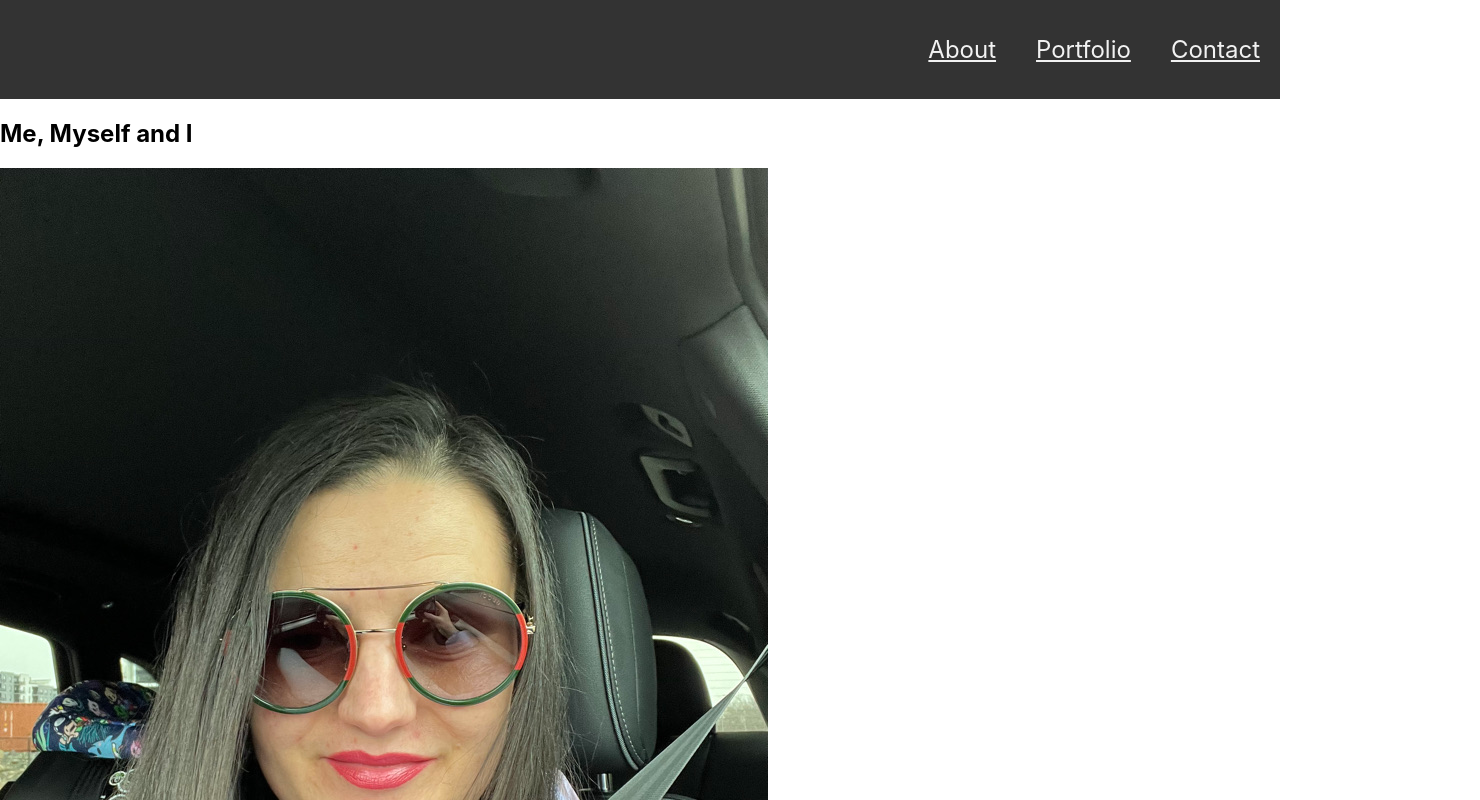
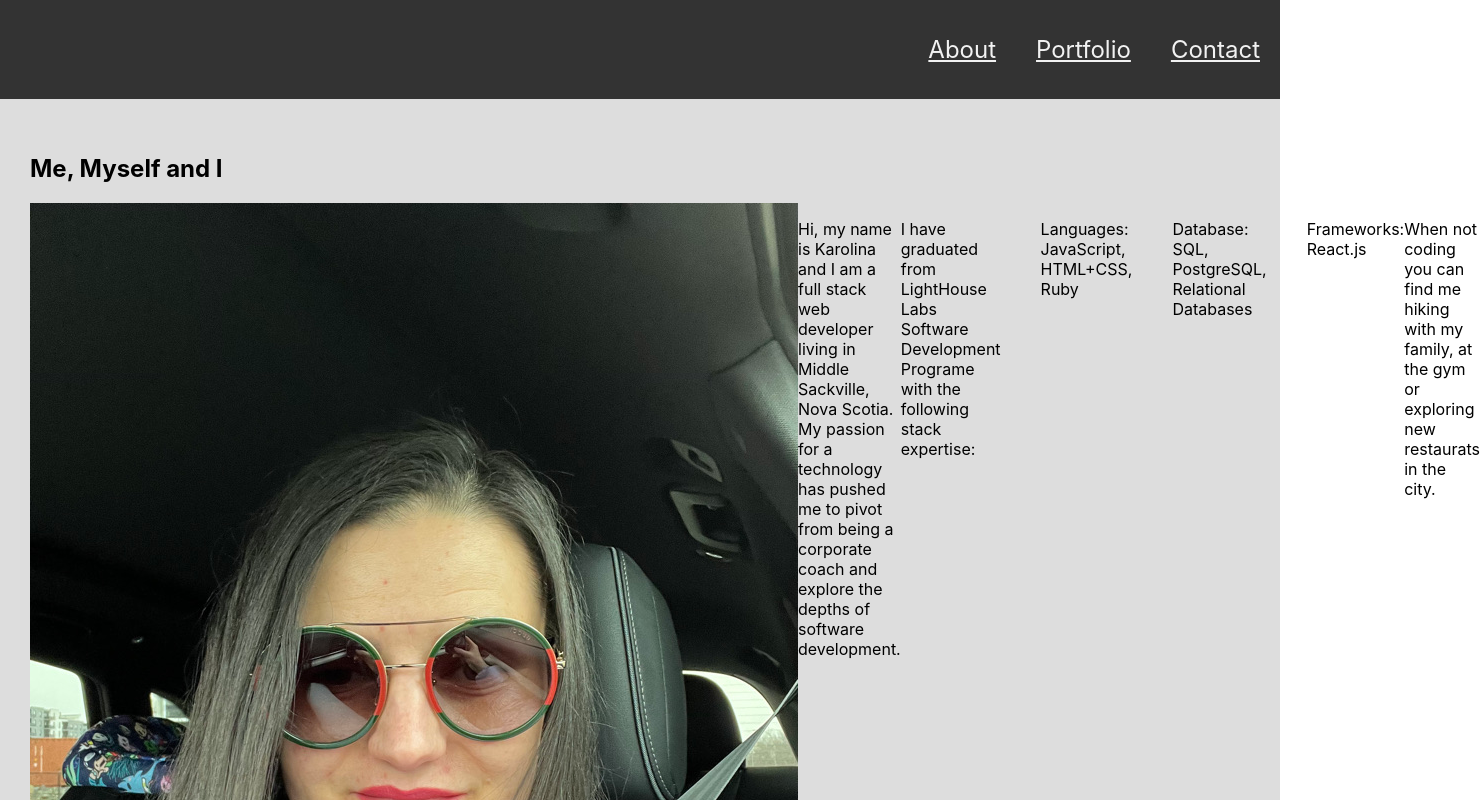
Before and after one commit to quackness/my-website, a React (Create React App) app in the folder client/: page / in a window 1280 px wide. Shown: the top 800 px of the page, 1480 px wide, since content can reach past the window. Built offline with nearby package versions, Linux system fonts and the light colour scheme.

Commit message:
add flex box to about

```diff
--- a/client/src/App.css
+++ b/client/src/App.css
@@ -55,3 +55,24 @@
   background-color: #ddd;
   color: black;
 }
+
+.about {
+  background-color: #ddd;
+  padding: 35px 30px;
+}
+
+.flex-container {
+  display: flex;
+  flex-direction: row;
+}
+
+
+.contact {
+  display: block;
+
+}
+
+.footer {
+  background-color: #f1f1f1;
+  padding: 30px;
+}
--- a/client/src/components/About.jsx
+++ b/client/src/components/About.jsx
@@ -4,6 +4,7 @@ export default function About () {
   return (
     <div className="about" id="about">
        <h2>Me, Myself and I</h2>
+       <div className="flex-container">
         <img src={karo} alt="karo" />
           <p>Hi, my name is Karolina and I am a full stack web developer living in Middle Sackville, Nova Scotia. My passion for a technology has pushed me to pivot from being a corporate coach and explore the depths of software development.</p>
           <p>I have graduated from LightHouse Labs Software Development Programe with the following stack expertise:</p>
@@ -17,6 +18,7 @@ export default function About () {
               Frameworks: React.js
             </ul>
           <p>When not coding you can find me hiking with my family, at the gym or exploring new restaurats in the city.</p>
+      </div>
 
     </div>
   )
```
Lines whose indentation alone changed are shown as unchanged.
